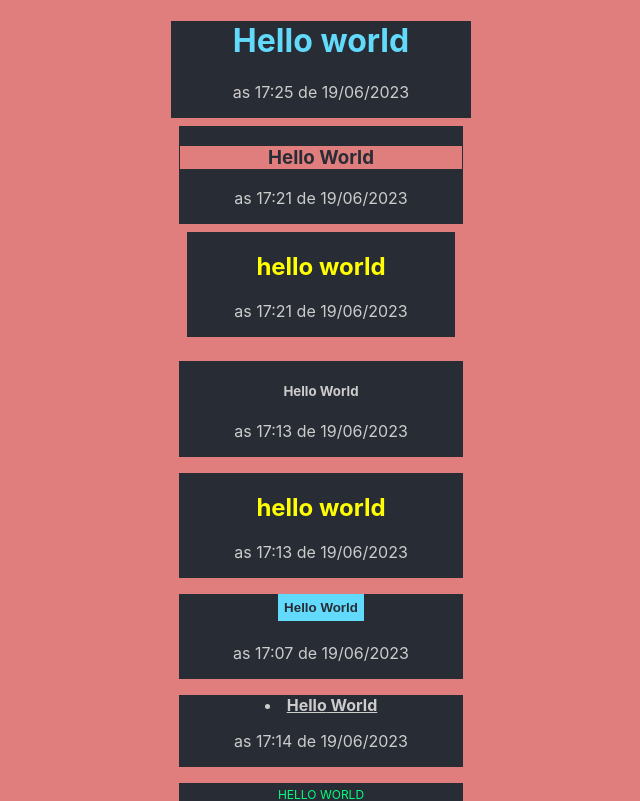
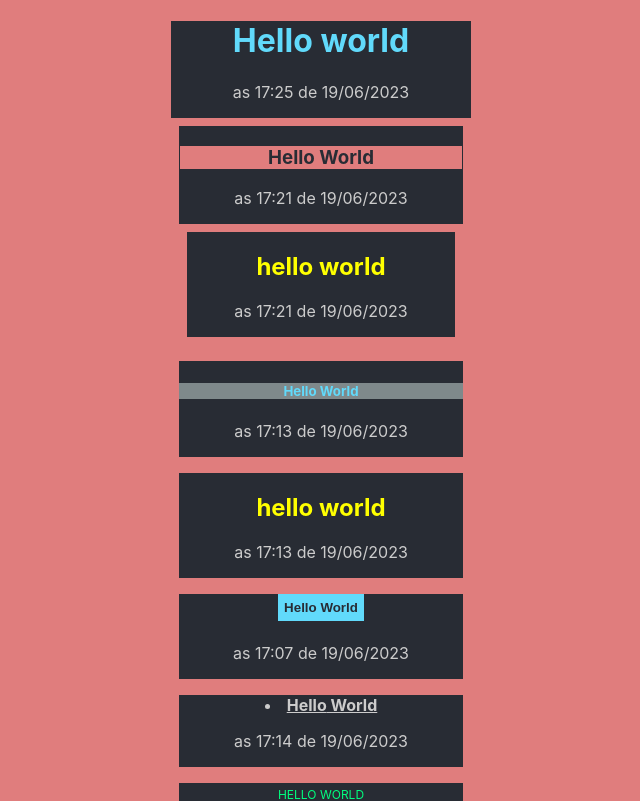
Before and after one commit to jotaMch/Curso_Ebac_React, a React (Create React App) app: page / in a window 1280 px wide. Shown: the top 801 px of the page, without its empty margins (319-959 px from the left). Built offline with nearby package versions, Linux system fonts and the light colour scheme.

Commit message:
aplicando o extends a classe Frase

```diff
--- a/src/App.css
+++ b/src/App.css
@@ -36,6 +36,11 @@ body {
 .hora h2 {
   color: yellow;
   text-transform: lowercase;
+}
+
+.hora h5 {
+  background-color: #7f898b;
+  color: #61dafb;
 }
 
 .hora span {
--- a/src/components/Frase.js
+++ b/src/components/Frase.js
@@ -1,26 +1,29 @@
 import React from 'react'
 
-function Frase(props) {
+class Frase extends React.Component {
+    render() {
     return (
         <div>
             <div className="hora">
-                <h5>{props.name} World</h5>
+                <h5>{this.props.name} World</h5>
                 <p> as 17:13 de 19/06/2023</p>
             </div>
             <div className="hora">
-                <h2>{props.name} World</h2>
+                <h2>{this.props.name} World</h2>
                 <p> as 17:13 de 19/06/2023</p>
             </div>
             <div className="hora">
-                <button>{props.name} World</button>
+                <button>{this.props.name} World</button>
                 <p> as 17:07 de 19/06/2023</p>
             </div>
             <div className="hora">
-                <li>{props.name} World</li>
+                <li>{this.props.name} World</li>
                 <p> as 17:14 de 19/06/2023</p>
             </div>
         </div>
     )
 }
+}
+
 
 export default Frase
```
